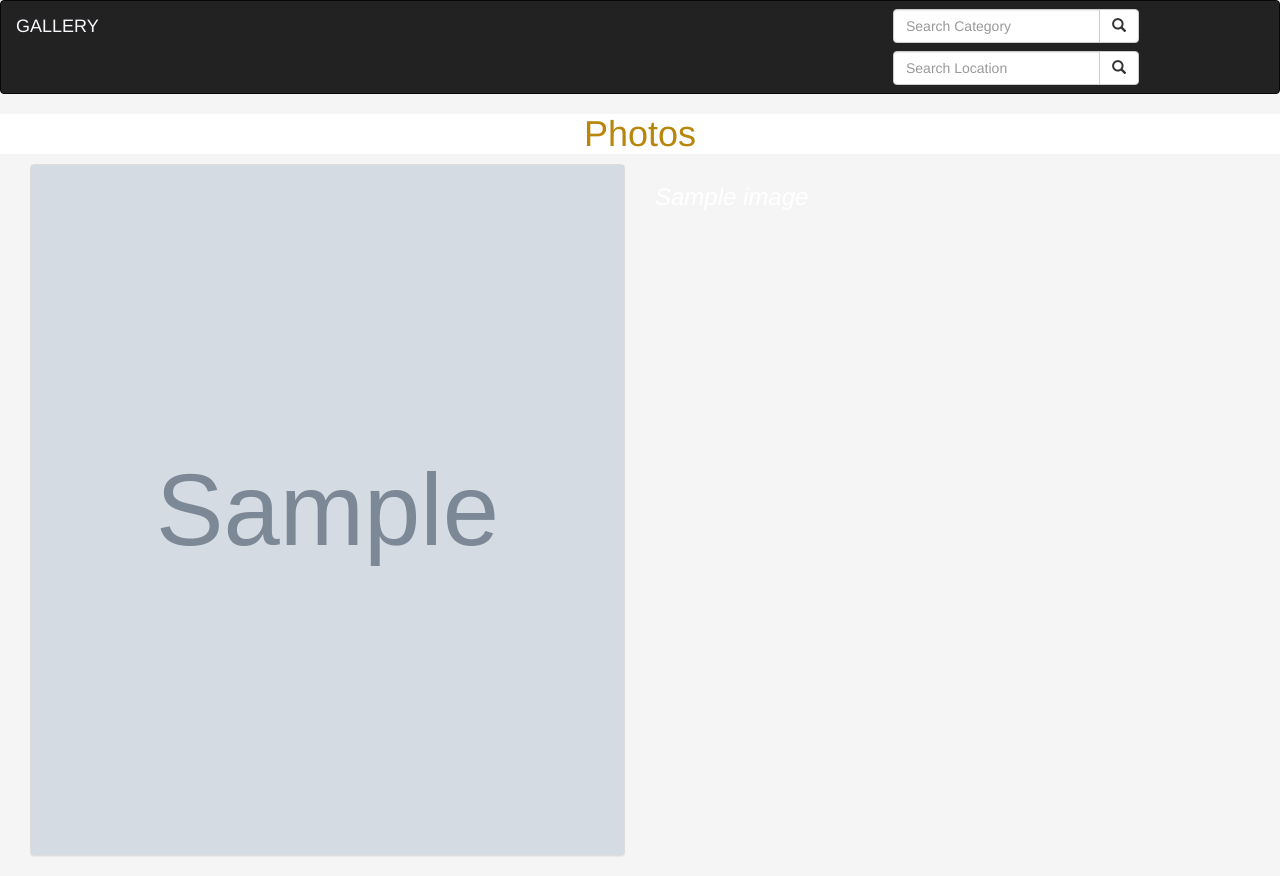
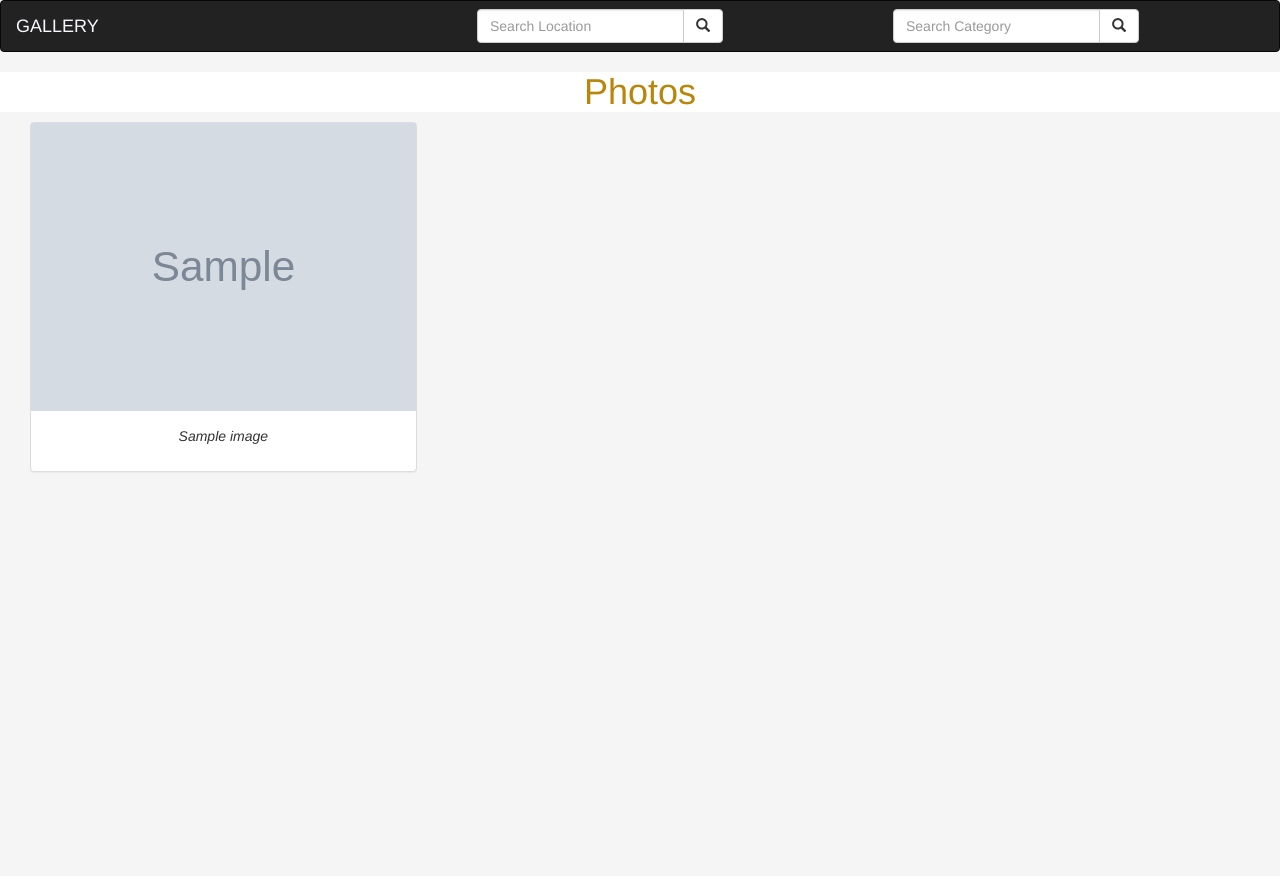
Before and after one commit to lewis-murgor/gallery, a Django app: page / in a window 1280 px wide. After the commit the page ends 472 px from the top, so only its background shows below. Run offline with Django 4.2, Linux system fonts and the light colour scheme; tables that the repository leaves empty hold one stand-in row (values such as "Sample post"); grey boxes marked "Sample" are stand-in pictures; some libraries are stand-ins or nearby versions.

Commit message:
modify images layout

```diff
--- a/myphotos/templates/navbar.html
+++ b/myphotos/templates/navbar.html
@@ -14,6 +14,8 @@
           </div>
         </div>
       </form>
+    </div>
+    <div class="col-sm-4 col-md-4 navbar-right">
       <form class="navbar-form" role="search" action="{% url 'location' %}">
         <div class="input-group">
           <input type="text" class="form-control" placeholder="Search Location" name="image">
--- a/myphotos/templates/photos.html
+++ b/myphotos/templates/photos.html
@@ -1,21 +1,24 @@
 {%extends 'base.html'%}
+{% load static%}
 
 {% block content %}
 {{block.super}}
+
 <div class="container-fluid">
 
+    {% for photo in photos %}
 
-    {% for photo in photos %}
-    <div class="row"></div>
-        <div class="col-xs-4 col-sm-4 col-md-6 col-lg-6">
-            <div class="panel panel-default">
-                <a href="{% url 'image' photo.id %}"><img src="{{photo.image.url}}" class="img-responsive" alt="Image" style="width: 1000px; height: 690px;"></a>
+    <div class="col-sm-4 col-md-4">
+        <div class="panel panel-default">
+            <a href="{% url 'image' photo.id %}"><img src="{{photo.image.url}}" class="img-responsive" alt="Image"  ></a>
+            <div class="panel-body">
+                <p class="text-center"><em>{{photo.name}}</em></p>
             </div>
+
         </div>
-        <div class="col-xs-4 col-sm-4 col-md-5 col-lg-5">
-            <h3><em>{{photo.name}}</em></h3>
-        </div>
+
     </div>
+
 
     {% empty %}
     <div class="row">
```
Also changed, not shown: myphotos/templates/base.html (+6 -2 lines), media/photos/IMG_20211129_165834.jpg (deleted), media/photos/IMG_20211204_095235.jpg (deleted), media/photos/IMG_20220325_094019.jpg (added), media/photos/IMG_20220402_150728.jpg (added), media/photos/a4b83eff4ce447448af1437f19c64ca0.jpg (added).
